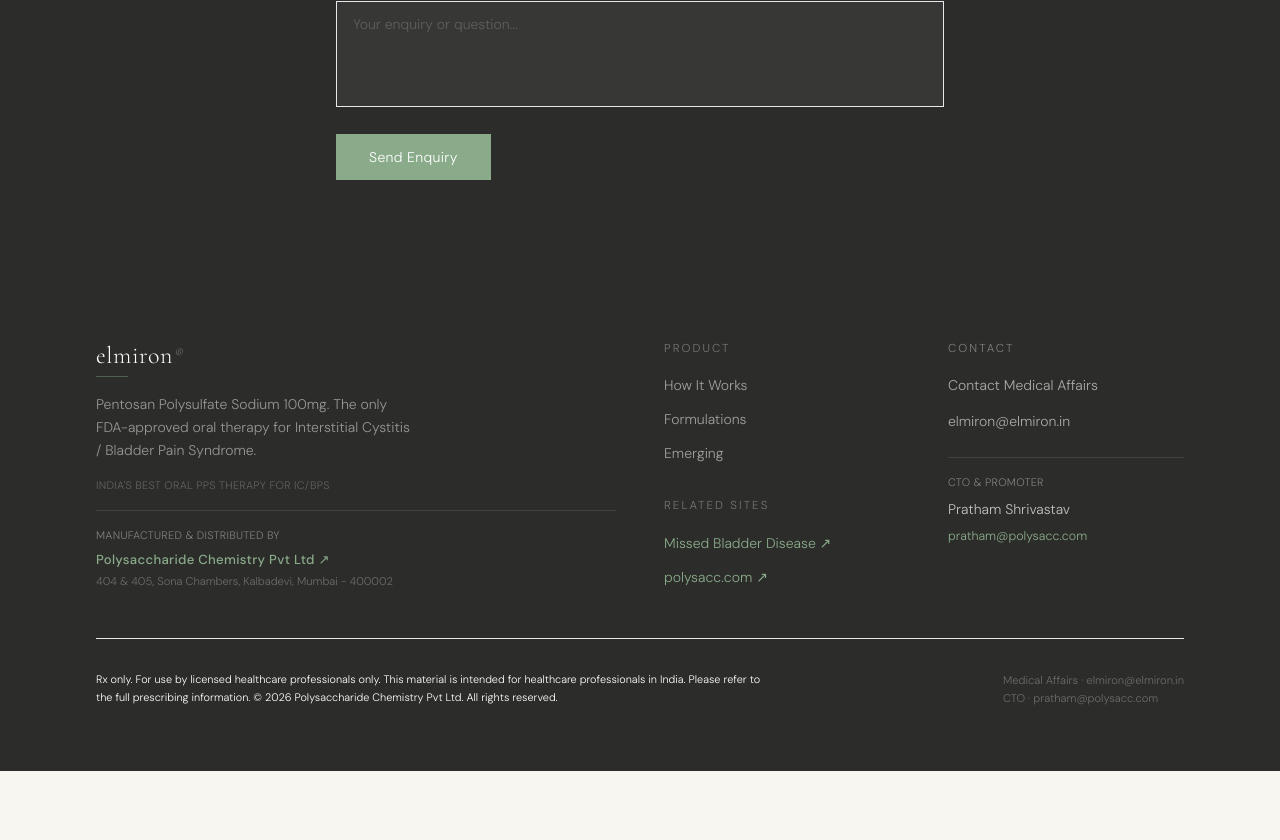
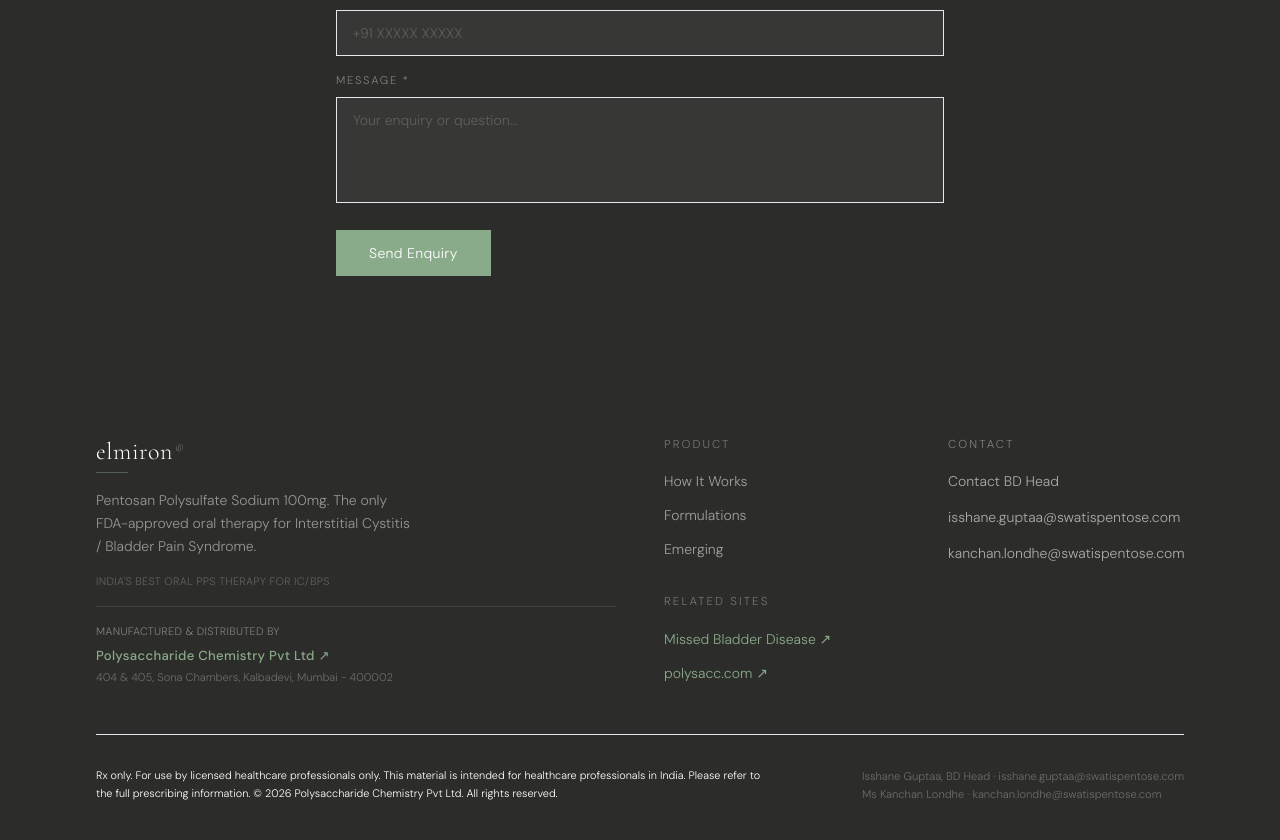
Before and after one commit to Praverse-Tech-Pvt-Ltd/Elmiron, a Next.js app in the folder apps/elmiron/: page / in a window 1280 px wide. Shown: the part 5003-5843 px from the top of the page. Before the commit the page ends 5774 px from the top, so only its background shows below. Built offline with nearby package versions, Linux system fonts and the light colour scheme; a web font is replaced by a local one.

Commit message:
Update contact routing

```diff
--- a/apps/elmiron/app/api/contact/route.ts
+++ b/apps/elmiron/app/api/contact/route.ts
@@ -9,7 +9,9 @@ const schema = z.object({
 })
 
 const fromEmail = process.env.RESEND_FROM_EMAIL ?? 'onboarding@resend.dev'
-const contactEmail = process.env.CONTACT_EMAIL ?? 'elmiron@elmiron.in'
+const contactEmail = process.env.CONTACT_EMAIL ?? 'isshane.guptaa@swatispentose.com'
+const secondaryEmail = process.env.CONTACT_SECONDARY_EMAIL ?? 'kanchan.londhe@swatispentose.com'
+const ccEmail = process.env.CONTACT_CC_EMAIL ?? 'v@v-group.in'
 
 function escapeHtml(value: string) {
   return value
@@ -35,7 +37,8 @@ export async function POST(req: Request) {
 
     await resend.emails.send({
       from: fromEmail,
-      to: contactEmail,
+      to: [contactEmail, secondaryEmail],
+      cc: ccEmail,
       reply_to: data.email,
       subject: `New enquiry from ${data.name} — Elmiron Website`,
       html: `
--- a/apps/elmiron/app/formulations/page.tsx
+++ b/apps/elmiron/app/formulations/page.tsx
@@ -142,7 +142,7 @@ export default function FormulationsPage() {
             <p className="font-body text-[0.7rem] text-white/20 leading-relaxed">
               This information is a summary only. Please refer to the complete prescribing information
               for full safety data, drug interactions, and monitoring recommendations. Rx only.
-              For medical affairs enquiries: elmiron@elmiron.in
+              For BD Head enquiries: isshane.guptaa@swatispentose.com or kanchan.londhe@swatispentose.com
             </p>
           </div>
         </section>
--- a/apps/elmiron/components/ContactForm.tsx
+++ b/apps/elmiron/components/ContactForm.tsx
@@ -16,8 +16,12 @@ type FormData = z.infer<typeof schema>
 
 const contacts = [
   {
-    name: 'Medical Affairs',
-    email: 'elmiron@elmiron.in',
+    name: 'Isshane Guptaa, BD Head',
+    email: 'isshane.guptaa@swatispentose.com',
+  },
+  {
+    name: 'Ms Kanchan Londhe',
+    email: 'kanchan.londhe@swatispentose.com',
   },
 ]
 
@@ -57,7 +61,7 @@ export function ContactForm() {
     <section id="contact" className="bg-charcoal py-20 md:py-24" data-nav-theme="dark">
       <div className="max-w-2xl mx-auto px-5 md:px-8">
         <span className="inline-block text-[0.72rem] font-body font-medium tracking-[0.18em] uppercase text-sage-light mb-3">
-          Medical Affairs
+          BD Head
         </span>
         <h2 className="font-display text-4xl font-light text-white mb-2 leading-tight">
           Contact
@@ -164,8 +168,12 @@ export function ContactForm() {
             {status === 'error' && (
               <div className="font-body text-[0.7rem] text-red-400 leading-relaxed">
                 Something went wrong. Please email{' '}
-                <a href="mailto:elmiron@elmiron.in" className="underline underline-offset-2 hover:text-red-300 transition-colors">
-                  elmiron@elmiron.in
+                <a href="mailto:isshane.guptaa@swatispentose.com" className="underline underline-offset-2 hover:text-red-300 transition-colors">
+                  isshane.guptaa@swatispentose.com
+                </a>
+                {' '}or{' '}
+                <a href="mailto:kanchan.londhe@swatispentose.com" className="underline underline-offset-2 hover:text-red-300 transition-colors">
+                  kanchan.londhe@swatispentose.com
                 </a>
                 .
               </div>
--- a/apps/elmiron/components/Footer.tsx
+++ b/apps/elmiron/components/Footer.tsx
@@ -91,30 +91,20 @@ export function Footer() {
             <ul className="space-y-3">
               <li>
                 <Link href="#contact" className="font-body text-sm text-white/60 hover:text-white transition-colors">
-                  Contact Medical Affairs
+                  Contact BD Head
                 </Link>
               </li>
               <li>
-                <a href="mailto:elmiron@elmiron.in" className="font-body text-sm text-white/60 hover:text-white transition-colors">
-                  elmiron@elmiron.in
+                <a href="mailto:isshane.guptaa@swatispentose.com" className="font-body text-sm text-white/60 hover:text-white transition-colors">
+                  isshane.guptaa@swatispentose.com
+                </a>
+              </li>
+              <li>
+                <a href="mailto:kanchan.londhe@swatispentose.com" className="font-body text-sm text-white/60 hover:text-white transition-colors">
+                  kanchan.londhe@swatispentose.com
                 </a>
               </li>
             </ul>
-
-            <div className="border-t border-sage/20 pt-4 mt-6">
-              <p className="font-body text-[0.68rem] text-white/40 tracking-wide uppercase mb-2">
-                CTO &amp; Promoter
-              </p>
-              <p className="font-body text-sm text-white/70 font-light mb-1">
-                Pratham Shrivastav
-              </p>
-              <a
-                href="mailto:pratham@polysacc.com"
-                className="font-body text-[0.78rem] text-sage hover:text-sage-light transition-colors"
-              >
-                pratham@polysacc.com
-              </a>
-            </div>
           </div>
         </div>
 
@@ -125,11 +115,11 @@ export function Footer() {
             © {new Date().getFullYear()} Polysaccharide Chemistry Pvt Ltd. All rights reserved.
           </p>
           <div className="font-body text-[0.7rem] text-white/30 leading-relaxed">
-            <a href="mailto:elmiron@elmiron.in" className="block hover:text-white transition-colors">
-              Medical Affairs · elmiron@elmiron.in
+            <a href="mailto:isshane.guptaa@swatispentose.com" className="block hover:text-white transition-colors">
+              Isshane Guptaa, BD Head · isshane.guptaa@swatispentose.com
             </a>
-            <a href="mailto:pratham@polysacc.com" className="block hover:text-white transition-colors">
-              CTO · pratham@polysacc.com
+            <a href="mailto:kanchan.londhe@swatispentose.com" className="block hover:text-white transition-colors">
+              Ms Kanchan Londhe · kanchan.londhe@swatispentose.com
             </a>
           </div>
         </div>
```
Also changed, not shown: apps/elmiron/reference/index.html (+4 -4 lines), 2 other files (tests, documents, lock files or other folders).
